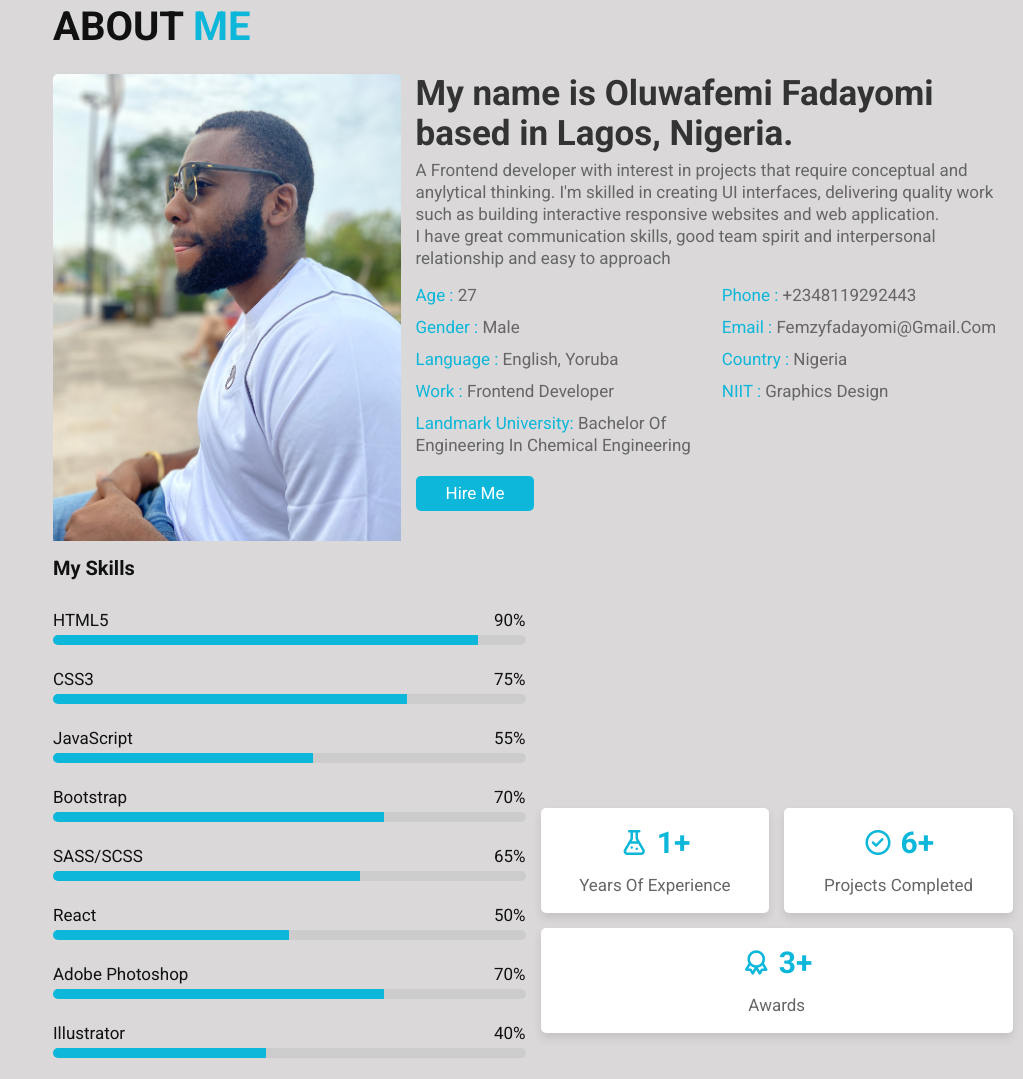
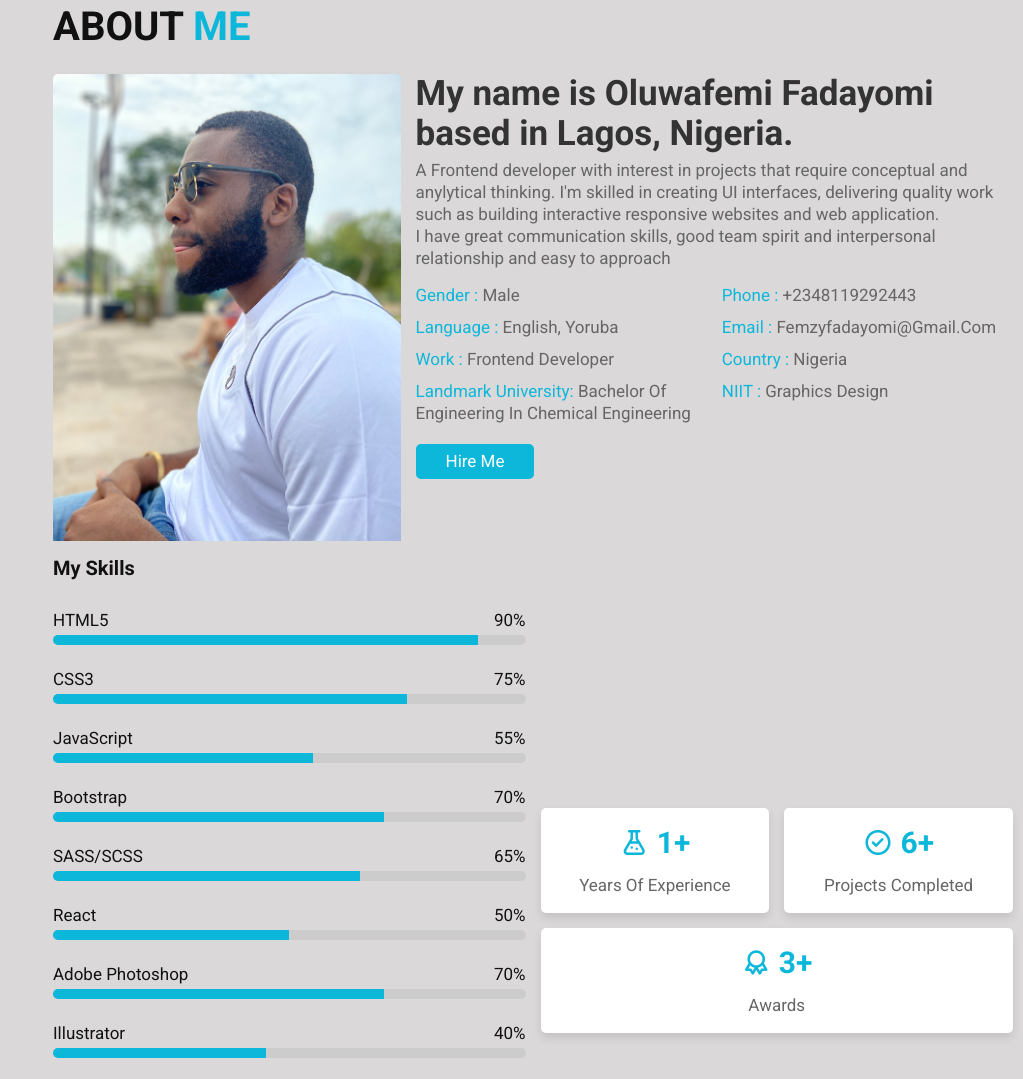
Before and after one commit to drizzyposh/bincom, a plain HTML site: page index.html in a window 1280 px wide. Shown: the part 791-1870 px from the top of the page, without its empty margins (257-1280 px from the left). Drawn offline with nearby package versions, Linux system fonts and the light colour scheme.

Commit message:
Update index.html

```diff
--- a/index.html
+++ b/index.html
@@ -82,7 +82,6 @@
                 </p>
                 <div class="box-wrapper">
                     <div class="box">
-                        <p> <span> age : </span> 27 </p>
                         <p> <span> gender : </span> male </p>
                         <p> <span> language : </span> English, Yoruba </p>
                         <p> <span> work : </span> frontend developer </p>
```
